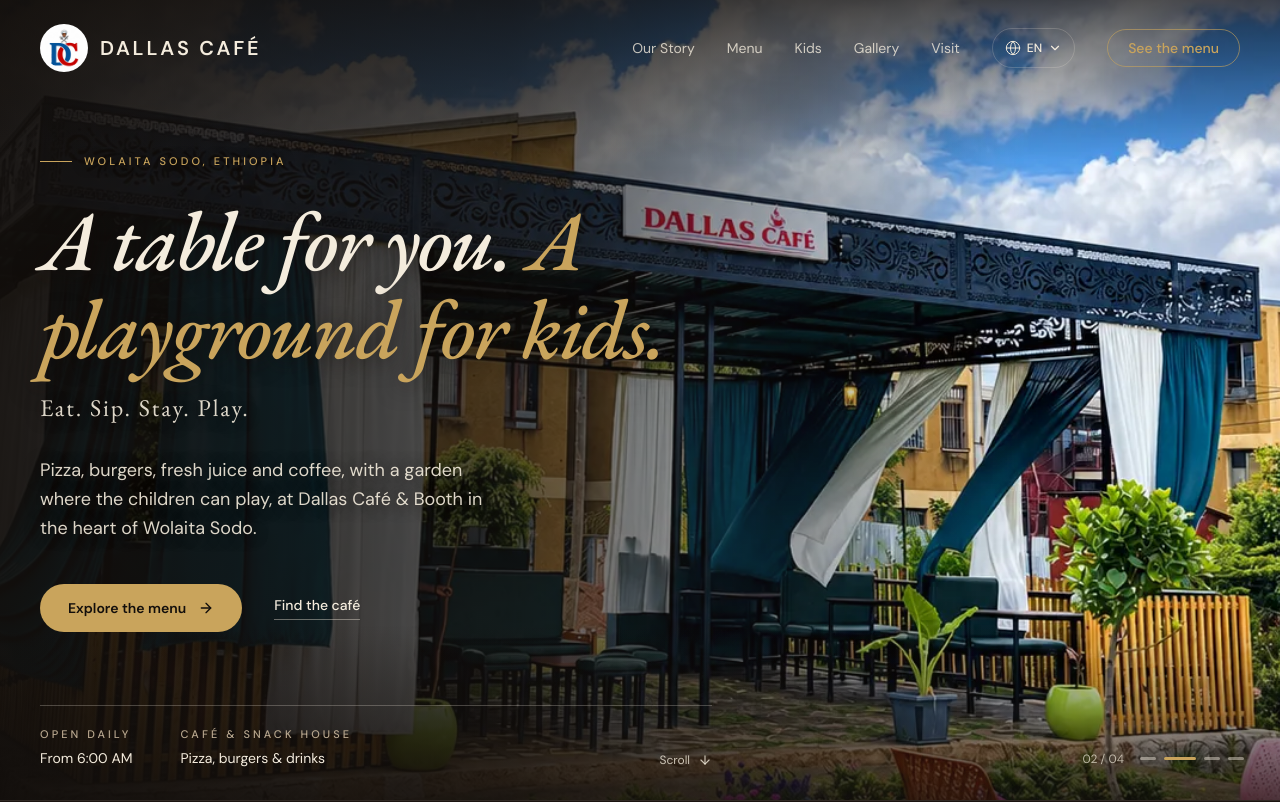
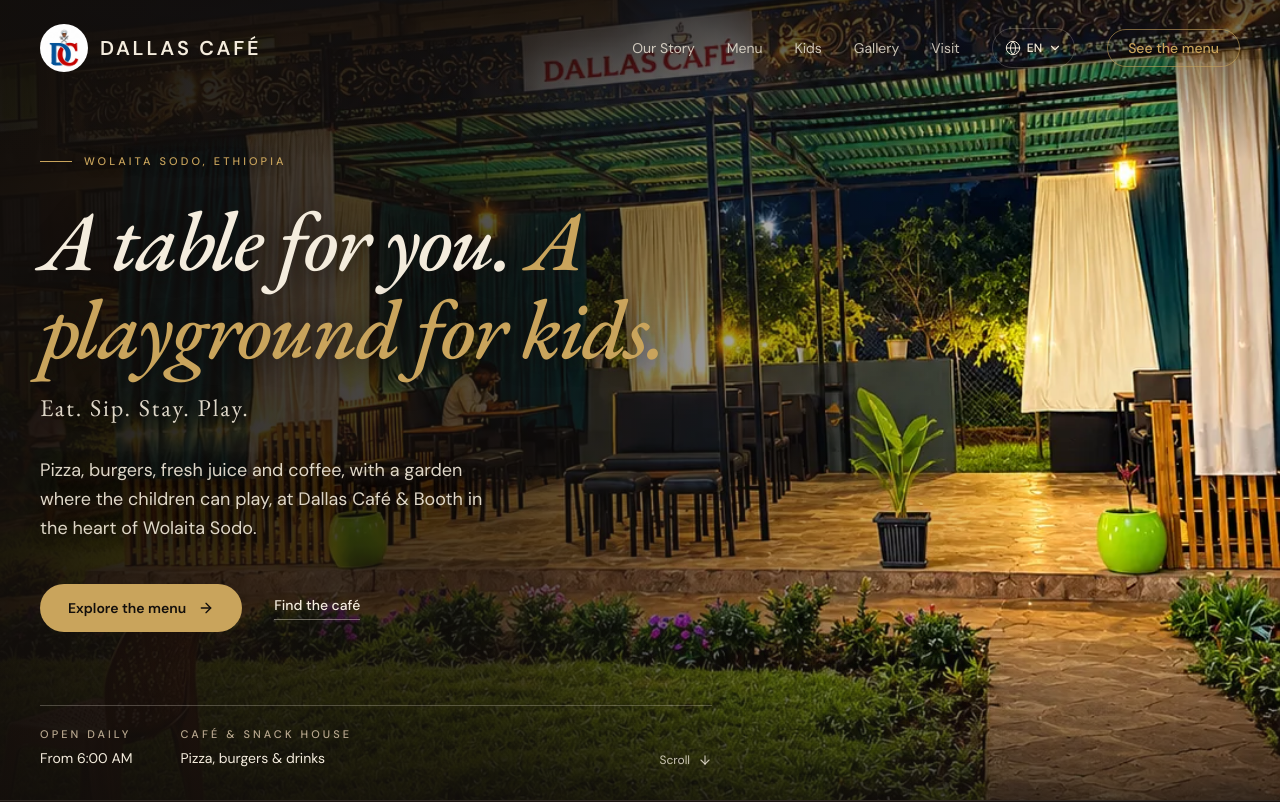
Before and after one commit to Ashenafi-Bancha/dallas-cafe-and-booth, a React (Vite) app: page / in a window 1280 px wide. Shown: the top 802 px of the page. Built offline with nearby package versions, Linux system fonts and the light colour scheme.

Commit message:
Use a single hero photo instead of a slideshow
The hero now shows only the night photo of the pavilion. The sliding,
picker and counter are removed; the other photos remain in the gallery
and kids' section.

```diff
--- a/src/components/HeroSection.tsx
+++ b/src/components/HeroSection.tsx
@@ -1,37 +1,12 @@
-import { useEffect, useRef, useState } from 'react';
-import { motion, useReducedMotion, useScroll, useTransform } from 'framer-motion';
-import clsx from 'clsx';
+import { useRef } from 'react';
+import { motion, useScroll, useTransform } from 'framer-motion';
 import { ArrowDown, ArrowRight, Baby, BookOpen, Images, MapPin, UtensilsCrossed } from 'lucide-react';
-import type { PhotoName } from '../data/config';
 import { useLang } from '../i18n';
 import { Photo } from './Photo';
 import { easeOut } from './Reveal';
 
-// `focus` keeps each photo's subject in frame on desktop, where only a wide band of the tall photo shows
-const slides: { photo: PhotoName; focus: string }[] = [
-  { photo: 'cafe_night', focus: 'lg:object-[50%_62%]' },
-  { photo: 'cafe_day', focus: 'lg:object-[50%_64%]' },
-  { photo: 'play_castle', focus: 'lg:object-[50%_68%]' },
-  { photo: 'play_slides', focus: 'lg:object-[50%_66%]' },
-];
-
-const SLIDE_INTERVAL_MS = 5500;
-
 export function HeroSection() {
   const { s } = useLang();
-  const reduceMotion = useReducedMotion();
-  const [slide, setSlide] = useState({ current: 0, previous: -1 });
-
-  const goToSlide = (next: number) => {
-    setSlide(({ current }) => (next === current ? { current, previous: -1 } : { current: next, previous: current }));
-  };
-
-  // Advance automatically; the timer restarts whenever the slide changes, including by hand
-  useEffect(() => {
-    if (reduceMotion) return;
-    const timer = setTimeout(() => goToSlide((slide.current + 1) % slides.length), SLIDE_INTERVAL_MS);
-    return () => clearTimeout(timer);
-  }, [slide.current, reduceMotion]);
 
   const quickLinks = [
     { name: s.nav.menu, href: '#menu', icon: UtensilsCrossed },
@@ -41,7 +16,6 @@ export function HeroSection() {
     { name: s.nav.visit, href: '#contact', icon: MapPin },
   ];
 
-  const slideAlts = [s.hero.photoAlt, s.gallery.items[0].alt, s.play.items[0].alt, s.play.items[2].alt];
   const sectionRef = useRef<HTMLElement>(null);
   const { scrollYProgress } = useScroll({ target: sectionRef, offset: ['start start', 'end start'] });
   const photoY = useTransform(scrollYProgress, [0, 1], ['0%', '12%']);
@@ -49,74 +23,28 @@ export function HeroSection() {
   return (
     <>
       <section ref={sectionRef} id="home" className="relative isolate flex min-h-svh flex-col overflow-hidden bg-ink text-cream">
-        {/* Photo slideshow, filling the hero edge to edge behind the text */}
+        {/* The cafe at night, filling the hero edge to edge behind the text */}
         <div className="absolute inset-0 -z-10 overflow-hidden">
           <motion.div
             initial={{ scale: 1.08, opacity: 0 }}
             animate={{ scale: 1, opacity: 1 }}
             transition={{ duration: 1.6, ease: easeOut }}
             style={{ y: photoY }}
-            className="relative h-full w-full"
+            className="h-full w-full"
           >
-            {/* The current slide sits in view, the one before it leaves to the left, the rest wait on the right */}
-            {slides.map(({ photo, focus }, i) => {
-              const isCurrent = i === slide.current;
-              const isLeaving = i === slide.previous;
-              return (
-                <motion.div
-                  key={photo}
-                  initial={false}
-                  animate={{ x: isCurrent ? '0%' : isLeaving ? '-100%' : '100%' }}
-                  transition={{ duration: isCurrent || isLeaving ? 1.4 : 0, ease: [0.65, 0, 0.35, 1] }}
-                  aria-hidden={!isCurrent}
-                  className="absolute inset-0"
-                >
-                  {/* A slow drift towards the viewer while the slide is up */}
-                  <motion.div
-                    initial={false}
-                    animate={{ scale: isCurrent ? 1.08 : 1 }}
-                    transition={{ duration: isCurrent ? 8 : 0, ease: 'linear' }}
-                    className="h-full w-full"
-                  >
-                    <Photo
-                      name={photo}
-                      alt={slideAlts[i]}
-                      sizes="100vw"
-                      eager={i === 0}
-                      className={clsx('h-full w-full object-cover', focus)}
-                    />
-                  </motion.div>
-                </motion.div>
-              );
-            })}
+            {/* On desktop only a wide band of the tall photo shows, so it is framed on the pavilion */}
+            <Photo
+              name="cafe_night"
+              alt={s.hero.photoAlt}
+              sizes="100vw"
+              eager
+              className="h-full w-full object-cover lg:object-[50%_62%]"
+            />
           </motion.div>
           {/* Darkens the photo behind the text: from the bottom on phones, from the left on desktop */}
           <div className="absolute inset-0 bg-linear-to-t from-ink from-15% via-ink/75 via-55% to-ink/35 to-100% lg:bg-linear-to-r lg:from-ink/95 lg:from-0% lg:via-ink/70 lg:via-40% lg:to-transparent lg:to-80%" />
           <div className="absolute inset-x-0 bottom-0 hidden h-44 bg-linear-to-t from-ink/75 to-transparent lg:block" />
           <div className="absolute inset-x-0 top-0 h-40 bg-linear-to-b from-ink/70 to-transparent" />
-        </div>
-
-        {/* Slide picker */}
-        <div className="absolute right-3 top-[4.75rem] z-10 flex items-center md:right-8 lg:top-auto lg:bottom-7">
-          <span className="mr-3 hidden text-xs tabular-nums text-cream/70 lg:inline">
-            0{slide.current + 1} / 0{slides.length}
-          </span>
-          {slides.map(({ photo }, i) => (
-            <button
-              key={photo}
-              onClick={() => goToSlide(i)}
-              aria-label={`${s.hero.slideLabel} ${i + 1}`}
-              aria-current={i === slide.current}
-              className="group px-1 py-3"
-            >
-              <span
-                className={clsx(
-                  'block h-[3px] rounded-full transition-all duration-500',
-                  i === slide.current ? 'w-8 bg-gold' : 'w-4 bg-cream/45 group-hover:bg-cream'
-                )}
-              />
-            </button>
-          ))}
         </div>
 
         <div className="wrap flex flex-1 flex-col justify-end pt-28 pb-6 lg:justify-center lg:pt-32 lg:pb-12">
--- a/src/data/strings.ts
+++ b/src/data/strings.ts
@@ -20,7 +20,6 @@ type Strings = {
     scroll: string;
     scrollExplore: string;
     photoAlt: string;
-    slideLabel: string;
     marquee: string[];
   };
   about: {
@@ -96,7 +95,6 @@ export const strings: Record<Lang, Strings> = {
       scroll: 'Scroll',
       scrollExplore: 'Scroll to explore',
       photoAlt: 'The Dallas Café garden pavilion lit up at night, with guests at the tables',
-      slideLabel: 'Show photo',
       marquee: ['Jebena coffee', 'Macchiato', 'Special tea', 'Pizza', 'Burgers', 'Shawarma', 'Fresh juice', 'Ice cream'],
     },
     about: {
@@ -194,7 +192,6 @@ export const strings: Record<Lang, Strings> = {
       scroll: 'ወደ ታች',
       scrollExplore: 'ለማየት ወደ ታች ይሸብልሉ',
       photoAlt: 'በምሽት መብራት የደመቀው የዳላስ ካፌ የአትክልት ስፍራ ዳስ፣ እንግዶች በጠረጴዛዎች ላይ',
-      slideLabel: 'ምስል አሳይ',
       marquee: ['የጀበና ቡና', 'ማኪያቶ', 'እስፔሻል ሻይ', 'ፒዛ', 'በርገር', 'ሸዋርማ', 'ጁስ', 'አይስ ክሬም'],
     },
     about: {
```
